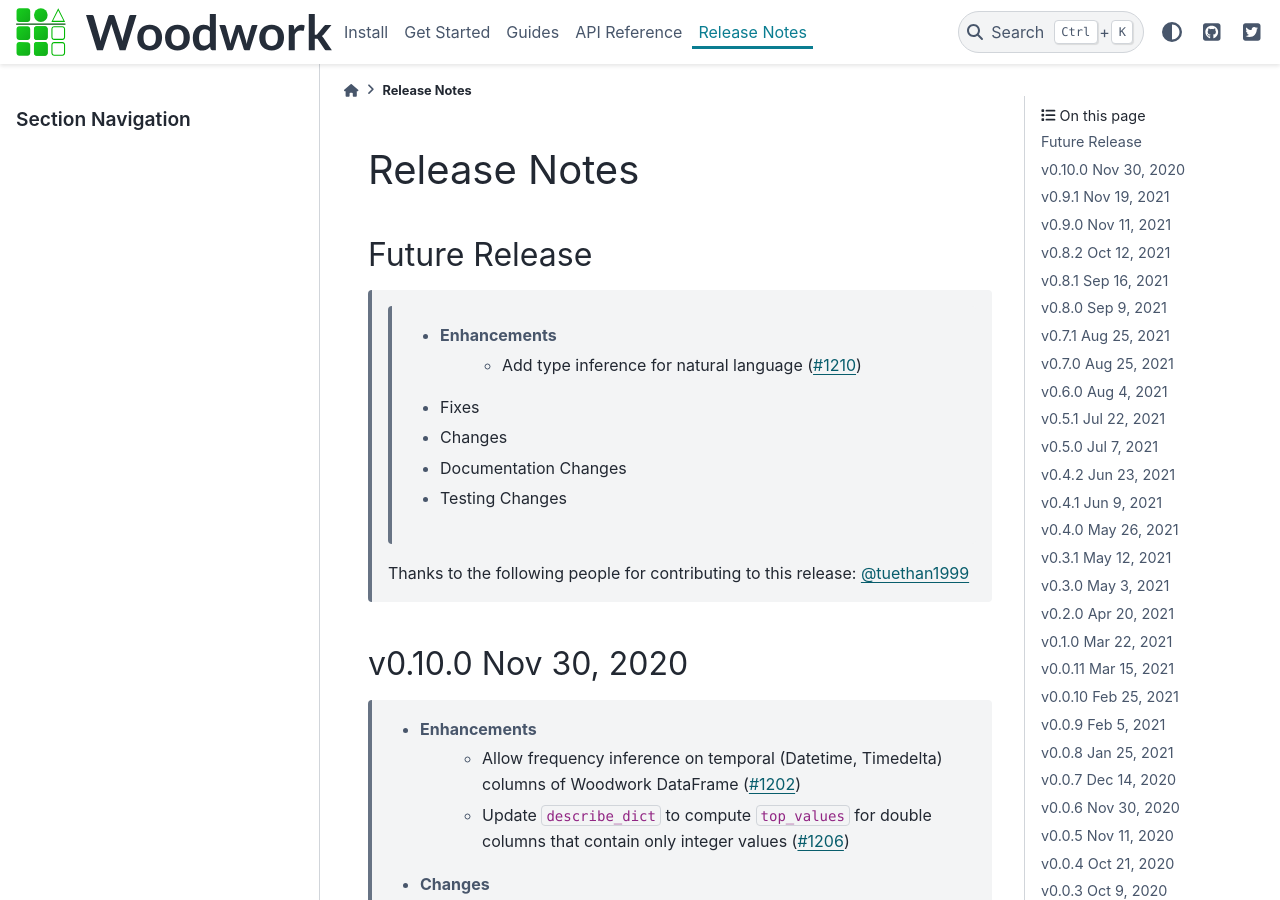
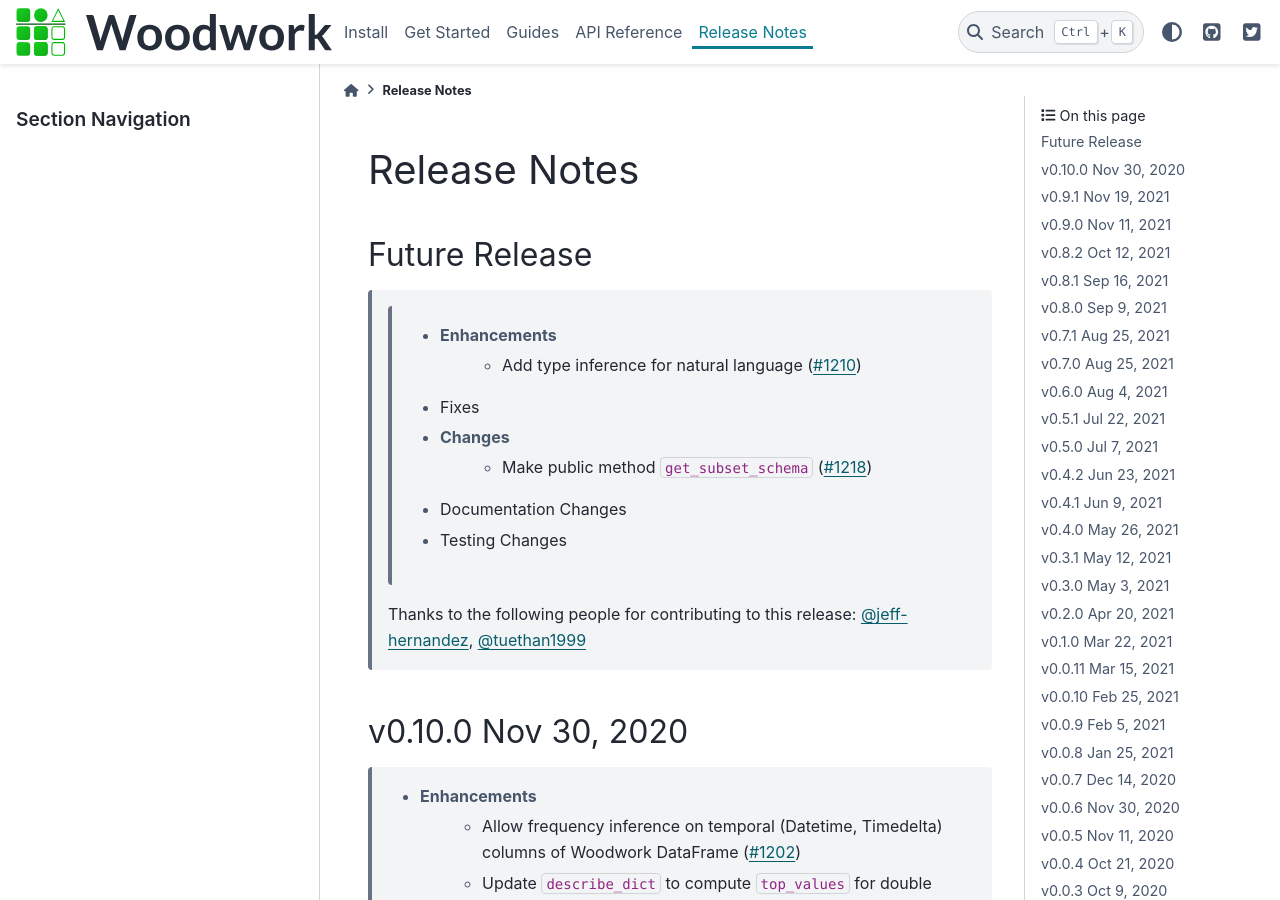
Before and after one commit to alteryx/woodwork, a Sphinx documentation site: the page built from docs/source/release_notes.rst, in a window 1280 px wide and 900 px high. Built offline with Sphinx 7.4.7 and the PyData theme 0.15.4, drawn with Linux system fonts in a browser that asks for light colours; comment, search, counter and statistics services are not loaded.

Commit message:
update release notes

```diff
--- a/docs/source/release_notes.rst
+++ b/docs/source/release_notes.rst
@@ -8,11 +8,12 @@
         * Add type inference for natural language (:pr:`1210`)
     * Fixes
     * Changes
+        * Make public method ``get_subset_schema`` (:pr:`1218`)
     * Documentation Changes
     * Testing Changes
 
    Thanks to the following people for contributing to this release:
-   :user:`tuethan1999`
+   :user:`jeff-hernandez`, :user:`tuethan1999`
 
 v0.10.0 Nov 30, 2020
 ====================
```
